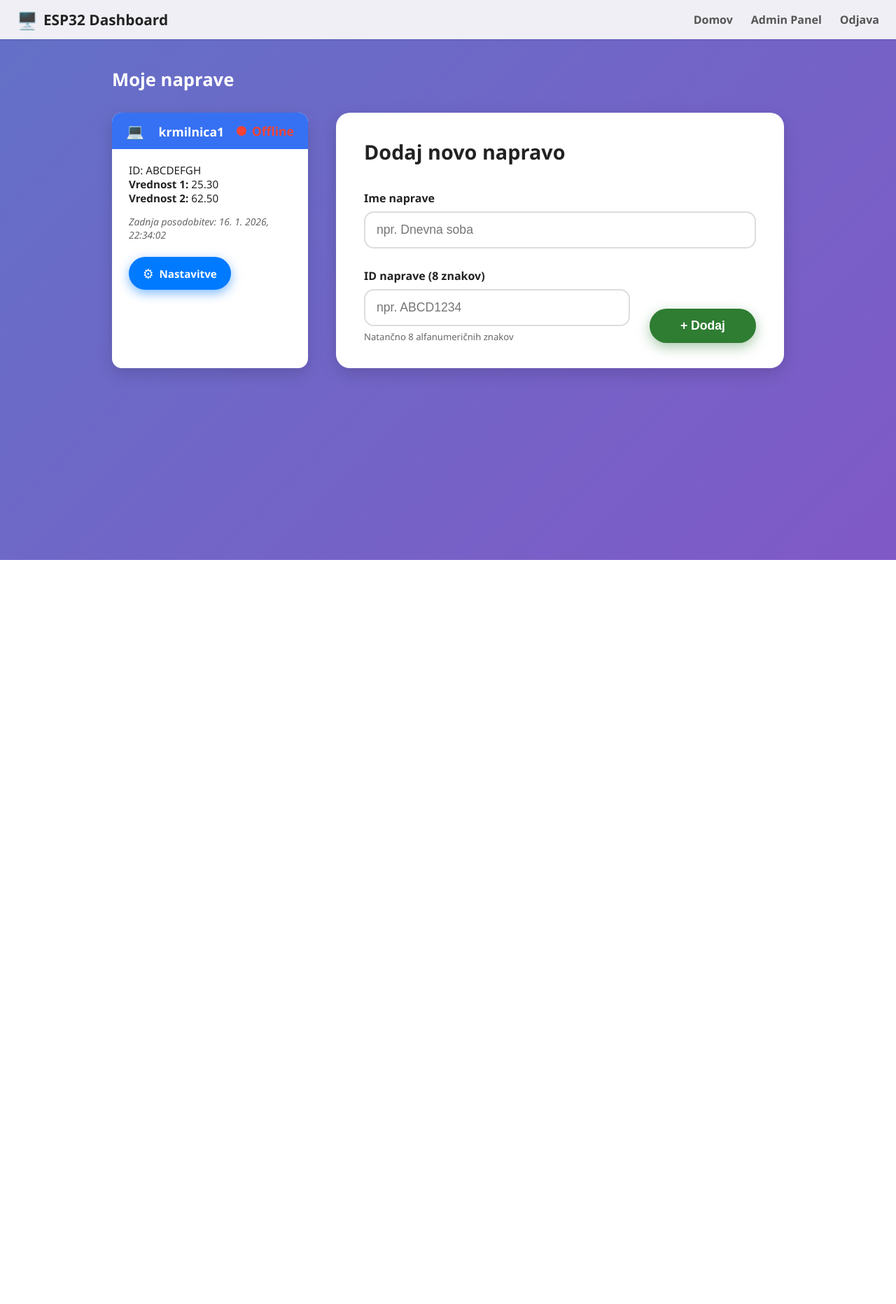
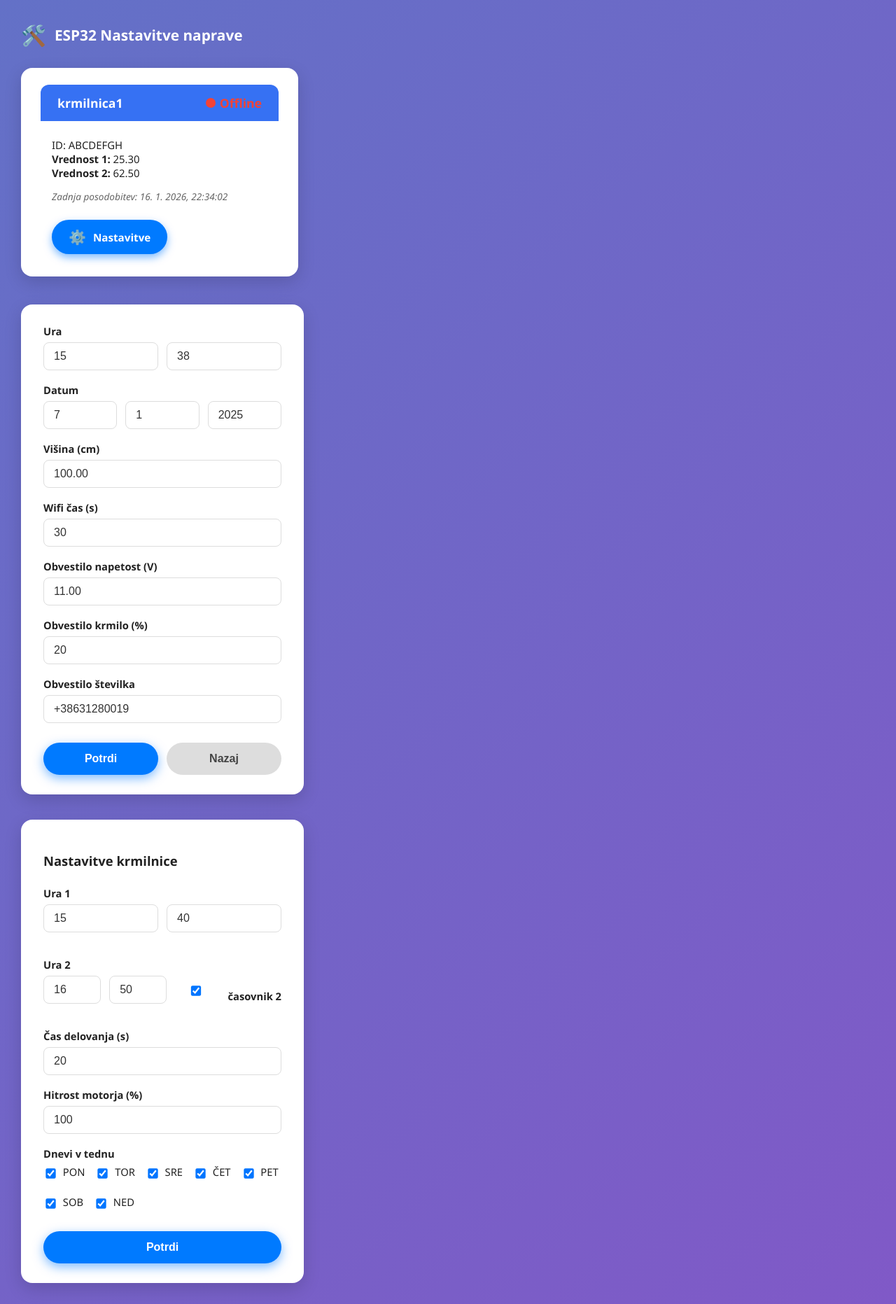
Before and after one commit to mikem48/Krmilnica, a Node server app: a page that uses views/device-settings.ejs in a window 1280 px wide. Shown: the whole page at 70% size. Before the commit the page ends 800 px from the top, so only its background shows below. Run offline with Node 20, Linux system fonts and the light colour scheme; the visitor is signed in with stand-in values (Sample User, id 1); data comes from the database, SQL or seed files in the repository; some libraries are stand-ins or nearby versions.

Commit message:
Update device-settings.ejs

```diff
--- a/views/device-settings.ejs
+++ b/views/device-settings.ejs
@@ -3,142 +3,92 @@
 <head>
 <meta charset="UTF-8" />
 <meta name="viewport" content="width=device-width, initial-scale=1" />
-<title>ESP32 Dashboard</title>
+<title>Nastavitve naprave</title>
 <style>
-  /* Ozadje izlinearnega gradienta */
   body {
+    font-family: "Segoe UI", Tahoma, Geneva, Verdana, sans-serif;
     margin: 0;
-    font-family: "Segoe UI", Tahoma, Geneva, Verdana, sans-serif;
     background: linear-gradient(135deg, #6371c7 0%, #8059c7 100%);
+    color: #222;
     min-height: 100vh;
-    color: #222;
+    padding: 30px;
+    box-sizing: border-box;
   }
-
-  /* Zgornji navigation bar */
   header {
-    height: 56px;
-    background: #efeff5;
+    color: white;
+    font-size: 1.3rem;
+    font-weight: 700;
+    margin-bottom: 28px;
     display: flex;
-    justify-content: space-between;
     align-items: center;
-    padding: 0 24px;
-    box-shadow: 0 1px 4px rgb(0 0 0 / 0.1);
+    gap: 12px;
   }
-  .logo {
-    font-weight: 700;
-    font-size: 1.3rem;
+  header .icon-device {
+    font-size: 1.8rem;
+    user-select: none;
+  }
+  .settings-card {
+    background: white;
+    border-radius: 16px;
+    padding: 24px 28px 32px;
+    width: 340px;
+    box-shadow: 0 8px 25px rgb(0 0 0 / 0.15);
+    margin-bottom: 40px;
+  }
+  .settings-header {
+    background-color: #3671f3;
+    border-radius: 12px 12px 0 0;
+    font-weight: 600;
+    color: white;
+    font-size: 1.1rem;
+    padding: 14px 24px;
     display: flex;
     align-items: center;
     gap: 8px;
   }
-  .logo .icon-chip {
-    font-size: 1.5rem;
-    user-select: none;
-  }
-  nav {
-    display: flex;
-    gap: 26px;
+  .device-status {
+    margin-left: auto;
     font-weight: 600;
-    color: #555;
-  }
-  nav a {
+    color: #f44336;
     display: flex;
     align-items: center;
     gap: 6px;
-    font-size: 1rem;
-    color: #555;
-    text-decoration: none;
-    cursor: pointer;
-  }
-  nav a:hover {
-    color: #3671f3;
-  }
-
-  main {
-    max-width: 960px;
-    margin: 40px auto 80px;
-    padding: 0 20px;
-  }
-
-  h2 {
-    font-weight: 600;
-    font-size: 1.6rem;
-    margin-bottom: 30px;
-    color: white;
-  }
-
-  /* Postavljanje področij */
-  .dashboard {
-    display: flex;
-    flex-wrap: wrap;
-    gap: 40px;
-  }
-
-  /* Kartica naprave */
-  .device-card {
-    background: white;
-    border-radius: 14px;
-    box-shadow: 0 8px 22px rgba(0,0,0,0.15);
-    width: 280px;
-    overflow: hidden;
-    color: #222;
-    font-size: 0.95rem;
-  }
-  .device-header {
-    background-color: #3671f3;
-    color: white;
-    padding: 12px 20px;
-    font-weight: 600;
-    font-size: 1.1rem;
-    display: flex;
-    align-items: center;
-    justify-content: space-between;
     user-select: none;
-  }
-  .device-header .icon-device {
-    margin-right: 8px;
-    font-size: 1.3rem;
-  }
-  .device-status {
-    display: flex;
-    align-items: center;
-    color: #f44336;
-    font-weight: 600;
   }
   .status-dot {
     width: 14px;
     height: 14px;
     background-color: #f44336;
     border-radius: 50%;
-    margin-right: 8px;
   }
-  .device-content {
-    padding: 20px 24px 28px;
+  .settings-content {
+    padding: 24px 16px 0 16px;
+    font-size: 0.93rem;
   }
-  .device-content b {
+  .settings-content b {
     font-weight: 700;
   }
-  .device-content em {
+  .settings-content em {
     font-style: italic;
     color: #666;
-    font-size: 0.87rem;
-    margin-top: 14px;
     display: block;
+    margin: 14px 0 0;
+    font-size: 0.85rem;
   }
   .btn-settings {
-    display: inline-flex;
-    align-items: center;
-    gap: 8px;
-    padding: 10px 20px;
+    margin-top: 24px;
+    padding: 11px 24px;
+    border-radius: 30px;
     background-color: #007aff;
+    border: none;
     color: white;
-    border:none;
-    border-radius: 30px;
     font-weight: 600;
     font-size: 0.95rem;
     cursor: pointer;
-    box-shadow: 0 5px 15px rgba(0,122,255,0.5);
-    margin-top: 22px;
+    display: inline-flex;
+    align-items: center;
+    gap: 10px;
+    box-shadow: 0 5px 12px rgba(0,122,255,0.5);
     user-select: none;
     text-decoration: none;
   }
@@ -146,158 +96,241 @@
     background-color: #005bb5;
   }
   .icon-gear {
-    font-size: 1.2rem;
+    font-size: 1.25rem;
     user-select: none;
   }
-
-  /* Obrazec za dodajanje nove naprave */
-  .add-device-section {
-    flex: 1 1 0;
+  form.settings-form {
+    width: 340px;
     background: white;
-    border-radius: 20px;
-    padding: 36px 40px;
+    border-radius: 16px;
+    padding: 28px 32px;
     box-shadow: 0 8px 25px rgba(0,0,0,0.15);
-    min-width: 350px;
+    font-size: 0.92rem;
   }
-  .add-device-section h3 {
-    margin-top: 0;
-    margin-bottom: 36px;
+  form label {
+    display: block;
     font-weight: 600;
-    font-size: 1.8rem;
-    color: #222;
+    margin-bottom: 6px;
   }
-  form.add-device {
-    display: flex;
-    align-items: flex-end;
-    gap: 28px;
-    flex-wrap: wrap;
+  form input[type=number],
+  form input[type=tel] {
+    width: 100%;
+    padding: 10px 14px;
+    border-radius: 8px;
+    border: 1.8px solid #ddd;
+    margin-bottom: 18px;
+    font-size: 1rem;
+    color: #333;
+    box-sizing: border-box;
   }
-  form.add-device > div {
-    flex: 1 1 280px;
-    min-width: 240px;
-    display: flex;
-    flex-direction: column;
-  }
-  form.add-device label {
-    margin-bottom: 8px;
-    font-weight: 600;
-    font-size: 1rem;
-  }
-
-  form.add-device input[type="text"] {
-    font-size: 1.1rem;
-    padding: 14px 16px;
-    border: 2px solid #ddd;
-    border-radius: 14px;
-    transition: border-color 0.25s ease;
-    color: #444;
-  }
-  form.add-device input[type="text"]:focus {
+  form input[type=number]:focus,
+  form input[type=tel]:focus {
     outline: none;
     border-color: #3671f3;
     background-color: #e9f2ff;
   }
-  .small-text {
-    font-size: 0.82rem;
-    color: #666;
-    margin-top: 6px;
+  /* Inline skupine za manjše število inputov na isti vrstici */
+  .inline-inputs {
+    display: flex;
+    gap: 12px;
   }
-  form.add-device button {
-    background-color: #2e7d32;
+  .inline-inputs > input {
+    flex: 1 1 0;
+    margin-bottom: 18px;
+  }
+  .btn-group {
+    display: flex;
+    justify-content: space-between;
+    gap: 12px;
+    margin-top: 10px;
+  }
+  form button {
+    flex: 1;
+    padding: 14px 0;
+    font-weight: 700;
+    border-radius: 28px;
+    border: none;
+    cursor: pointer;
+    font-size: 1rem;
+    user-select: none;
+  }
+  button.submit-btn {
+    background-color: #007aff;
     color: white;
-    font-weight: 700;
-    font-size: 1.1rem;
-    border: none;
-    border-radius: 34px;
-    padding: 14px 44px;
-    cursor: pointer;
-    box-shadow: 0 6px 18px rgba(46,125,50,0.4);
-    user-select: none;
-    white-space: nowrap;
-    flex-grow: 0;
+    box-shadow: 0 5px 15px rgba(0,122,255,0.5);
+    transition: background-color 0.3s ease;
   }
-  form.add-device button:hover {
-    background-color: #1b4d1b;
+  button.submit-btn:hover {
+    background-color: #005bb5;
+  }
+  button.cancel-btn {
+    background-color: #ddd;
+    color: #444;
+  }
+  button.cancel-btn:hover {
+    background-color: #bbb;
   }
 
-  /* Ikone */
-  .icon-device::before {
-    content: "\1F4BB";
-    margin-right: 8px;
+  /* Sekcija za Nastavitve krmilnice */
+  .controller-section {
+    width: 340px;
+    background: white;
+    border-radius: 16px;
+    padding: 28px 32px;
+    margin-top: 36px;
+    box-shadow: 0 8px 25px rgba(0,0,0,0.15);
+    font-size: 0.92rem;
   }
-  .icon-gear::before {
-    content: "\2699";
+  .controller-section h3 {
+    font-weight: 600;
+    color: #222;
+    margin-bottom: 24px;
+    font-size: 1.15rem;
+  }
+  .controller-section label {
+    font-weight: 600;
+    margin-bottom: 6px;
+    display: block;
+  }
+  .controller-section .inline-inputs {
+    display: flex;
+    gap: 12px;
+    margin-bottom: 18px;
+  }
+  .controller-section .inline-inputs > input {
+    flex: 1 1 0;
+  }
+  .controller-section input[type=number] {
+    padding: 10px 14px;
+    border-radius: 8px;
+    border: 1.8px solid #ddd;
+    width: 100%;
+    font-size: 1rem;
+    color: #333;
+  }
+  .controller-section input[type=number]:focus {
+    outline: none;
+    border-color: #3671f3;
+    background-color: #e9f2ff;
+  }
+  .controller-section input[type=checkbox] {
+    margin-right: 7px;
+    transform: scale(1.1);
+    vertical-align: middle;
+  }
+  .controller-section .days {
+    display: flex;
+    flex-wrap: wrap;
+    gap: 15px;
+    margin-bottom: 24px;
+  }
+  .controller-section .days label {
+    font-weight: normal;
+    cursor: pointer;
+    user-select: none;
   }
 
-  /* Responsive */
-  @media (max-width: 780px) {
-    main {
-      margin: 30px 20px 60px;
-    }
-    .dashboard {
-      flex-direction: column;
-      gap: 40px;
-    }
-    .device-card,
-    .add-device-section {
-      width: 100% !important;
-      min-width: unset !important;
-    }
-    form.add-device {
-      flex-direction: column;
-      gap: 20px;
-    }
-    form.add-device > div {
-      min-width: 100%;
-    }
-  }
 </style>
 </head>
 <body>
 
 <header>
-  <div class="logo"><span class="icon-chip">🖥️</span>ESP32 Dashboard</div>
-  <nav>
-    <a href="#">Domov</a>
-    <a href="#">Admin Panel</a>
-    <a href="#">Odjava</a>
-  </nav>
+  <span class="icon-device">🛠️</span>
+  <span>ESP32 Nastavitve naprave</span>
 </header>
 
-<main>
-  <h2>Moje naprave</h2>
-  <div class="dashboard">
-    <section class="device-card">
-      <div class="device-header">
-        <span><span class="icon-device"></span> krmilnica1</span>
+<!-- Obstoječa kartica naprave -->
+<section class="settings-card">
+  <div class="settings-header">
+    <span>krmilnica1</span>
     <span class="device-status"><span class="status-dot"></span>Offline</span>
   </div>
-      <div class="device-content">
-        ID: ABCDEFGH<br />
-        <b>Vrednost 1:</b> 25.30<br />
-        <b>Vrednost 2:</b> 62.50<br />
+  <div class="settings-content">
+    ID: ABCDEFGH<br>
+    <b>Vrednost 1:</b> 25.30<br>
+    <b>Vrednost 2:</b> 62.50<br>
     <em>Zadnja posodobitev: 16. 1. 2026, 22:34:02</em>
-        <a href="#" class="btn-settings"><span class="icon-gear"></span> Nastavitve</a>
+    <a href="#" class="btn-settings"><span class="icon-gear">⚙️</span> Nastavitve</a>
   </div>
 </section>
 
-    <section class="add-device-section">
-      <h3>Dodaj novo napravo</h3>
-      <form class="add-device" action="#" method="POST" novalidate>
-        <div>
-          <label for="device-name">Ime naprave</label>
-          <input id="device-name" name="device-name" type="text" placeholder="npr. Dnevna soba" required />
+<!-- Forma za osnovne nastavitve naprave -->
+<form class="settings-form" action="/submit-settings" method="GET" novalidate>
+  <label>Ura</label>
+  <div class="inline-inputs">
+    <input type="number" name="ura_h" min="0" max="23" value="15" required placeholder="hh" />
+    <input type="number" name="ura_min" min="0" max="59" value="38" required placeholder="mm" />
   </div>
-        <div>
-          <label for="device-id">ID naprave (8 znakov)</label>
-          <input id="device-id" name="device-id" type="text" maxlength="8" minlength="8" placeholder="npr. ABCD1234" pattern="[A-Za-z0-9]{8}" required />
-          <div class="small-text">Natančno 8 alfanumeričnih znakov</div>
+
+  <label>Datum</label>
+  <div class="inline-inputs">
+    <input type="number" name="datum_dan" min="1" max="31" value="7" required placeholder="dd" />
+    <input type="number" name="datum_mesec" min="1" max="12" value="1" required placeholder="mm" />
+    <input type="number" name="datum_leto" min="2023" max="2100" value="2025" required placeholder="yyyy" />
   </div>
-        <button type="submit">+ Dodaj</button>
+
+  <label>Višina (cm)</label>
+  <input type="number" step="0.01" name="visina" value="100.00" required />
+
+  <label>Wifi čas (s)</label>
+  <input type="number" name="wifi_cas" min="0" value="30" required />
+
+  <label>Obvestilo napetost (V)</label>
+  <input type="number" step="0.01" name="obvestilo_napetost" value="11.00" required />
+
+  <label>Obvestilo krmilo (%)</label>
+  <input type="number" name="obvestilo_krmilo" min="0" max="100" value="20" required />
+
+  <label>Obvestilo številka</label>
+  <input type="tel" name="obvestilo_stevilka" value="+38631280019" pattern="^\+?\d{7,15}$" title="Vnesite veljavno telefonsko številko" required />
+
+  <div class="btn-group">
+    <button type="submit" class="submit-btn">Potrdi</button>
+    <button type="button" class="cancel-btn" onclick="window.history.back();">Nazaj</button>
+  </div>
+</form>
+
+<!-- Forma za nastavitve krmilnice -->
+<section class="controller-section">
+  <h3>Nastavitve krmilnice</h3>
+
+  <form action="/submit-timer" method="GET" novalidate>
+    <label>Ura 1</label>
+    <div class="inline-inputs">
+      <input type="number" name="ura1_h" min="0" max="23" value="15" required placeholder="hh" />
+      <input type="number" name="ura1_min" min="0" max="59" value="40" required placeholder="mm" />
+    </div>
+
+    <label>Ura 2</label>
+    <div class="inline-inputs" style="align-items:center;">
+      <input type="number" name="ura2_h" min="0" max="23" value="16" required placeholder="hh" />
+      <input type="number" name="ura2_min" min="0" max="59" value="50" required placeholder="mm" />
+      <input type="checkbox" name="casovnik_2" id="casovnik_2" checked />
+      <label for="casovnik_2" style="margin:0; cursor:pointer; font-weight:600;">časovnik 2</label>
+    </div>
+
+    <label>Čas delovanja (s)</label>
+    <input type="number" name="cas_delovanja" min="0" value="20" required />
+
+    <label>Hitrost motorja (%)</label>
+    <input type="number" name="hitrost_motorja" min="0" max="100" value="100" required />
+
+    <label>Dnevi v tednu</label>
+    <div class="days">
+      <label><input type="checkbox" name="dni[]" value="PON" checked /> PON</label>
+      <label><input type="checkbox" name="dni[]" value="TOR" checked /> TOR</label>
+      <label><input type="checkbox" name="dni[]" value="SRE" checked /> SRE</label>
+      <label><input type="checkbox" name="dni[]" value="CET" checked /> ČET</label>
+      <label><input type="checkbox" name="dni[]" value="PET" checked /> PET</label>
+      <label><input type="checkbox" name="dni[]" value="SOB" checked /> SOB</label>
+      <label><input type="checkbox" name="dni[]" value="NED" checked /> NED</label>
+    </div>
+
+    <div class="btn-group">
+      <button type="submit" class="submit-btn">Potrdi</button>
+    </div>
   </form>
 </section>
-  </div>
-</main>
 
 </body>
 </html>
```
Lines whose indentation alone changed are shown as unchanged.
